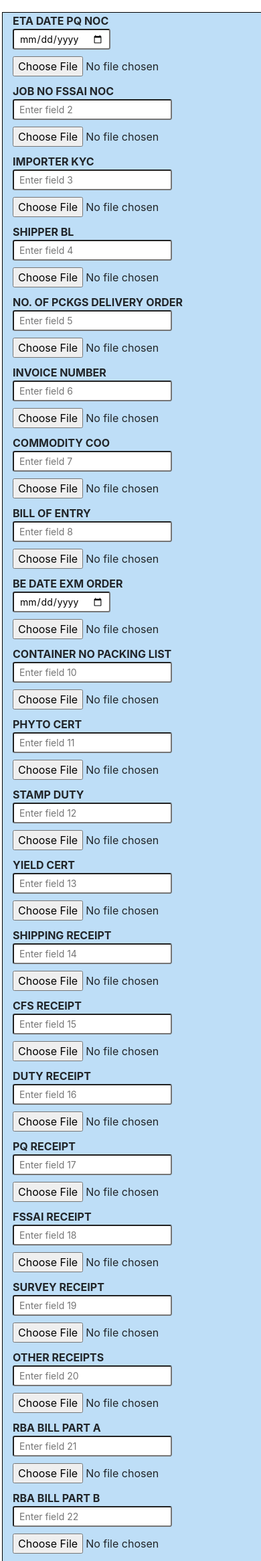
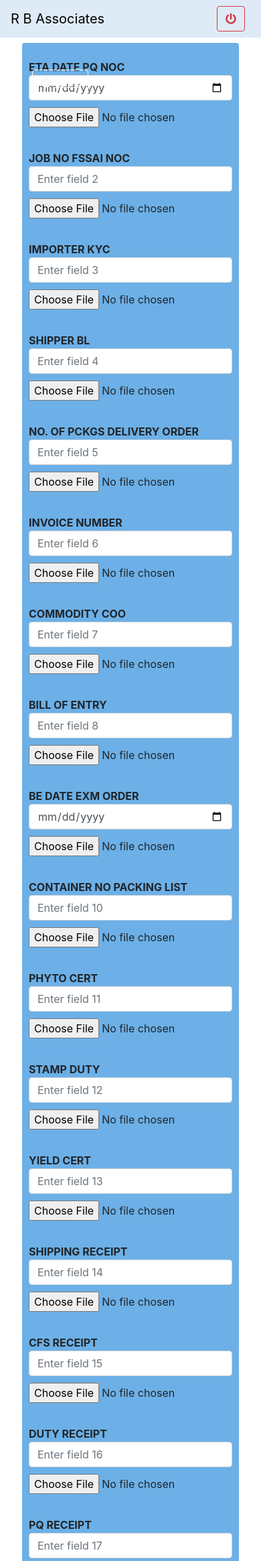
Before and after one commit to Ashutosh-Choubey/File-Mangaer, a Flask app: page /upload in a window 390 px wide. Shown: the top 2330 px of the page at 67% size. Run offline with Flask 2, Linux system fonts and the light colour scheme; the visitor is signed in with stand-in values (Sample User, id 1); parts of the project's set-up code (start-up, migrations or seed data) failed here and were passed over; some libraries are stand-ins or nearby versions.

Commit message:
upload page changes

```diff
--- a/templates/upload.html
+++ b/templates/upload.html
@@ -10,75 +10,67 @@
 
 </head>
 <body>
-<form class="form-inline mt-3 ml-3" method="POST" enctype="multipart/form-data">
-    <div class="conatiner" style="margin:2px">
-        <div class="row " style="border: 1px solid black;background-color: #b9dbf7ea;">
-            <div class="col-sm-4">
-                    <b>ETA DATE PQ NOC</b><br>
-                    <input type=date class="form form-control-sm" placeholder="Enter field 1"name='f1'>
-                    <input type="file"class="  form-control-file-sm" accept="application/pdf,image/jpg"style="margin-top:10px;margin-bottom:10px;" name="d01" ><br>
-                    <b>JOB NO FSSAI NOC</b><br> <input type=text class="form form-control-sm" placeholder="Enter field 2"name='f2'>
-                    <input type="file"class="  form-control-file-sm" accept="application/pdf,image/jpg"style="margin-top:10px;margin-bottom:10px;" name="d02" ><br>
-                    <b>IMPORTER KYC</b><br> <input type=text class="form form-control-sm" placeholder="Enter field 3"name='f3'>
-                    <input type="file"class="  form-control-file-sm" accept="application/pdf,image/jpg"style="margin-top:10px;margin-bottom:10px;" name="d03" ><br>
-                    <b>SHIPPER BL</b><br> <input type=text class="form form-control-sm" placeholder="Enter field 4"name='f4'>
-                    <input type="file"class="  form-control-file-sm" accept="application/pdf,image/jpg"style="margin-top:10px;margin-bottom:10px;" name="d04" ><br>
-                    <b>NO. OF PCKGS DELIVERY ORDER</b><br> <input type=text class="form form-control-sm" placeholder="Enter field 5"name='f5'>
-                    <input type="file"class="  form-control-file-sm" accept="application/pdf,image/jpg"style="margin-top:10px;margin-bottom:10px;" name="d05" ><br>
-                    <b>INVOICE NUMBER</b><br> <input type=text class="form form-control-sm" placeholder="Enter field 6"name='f6'>
-                    <input type="file"class="  form-control-file-sm" accept="application/pdf,image/jpg"style="margin-top:10px;margin-bottom:10px;" name="d06" ><br>
-                    <b>COMMODITY COO</b><br> <input type=text class="form form-control-sm" placeholder="Enter field 7"name='f7'>
-                    <input type="file"class="  form-control-file-sm" accept="application/pdf,image/jpg"style="margin-top:10px;margin-bottom:10px;" name="d07" ><br>
-                    <b>BILL OF ENTRY</b><br> <input type=text class="form form-control-sm" placeholder="Enter field 8"name='f8'>
-                    <input type="file"class="  form-control-file-sm" accept="application/pdf,image/jpg"style="margin-top:10px;margin-bottom:10px;" name="d08" ><br>
+    <form method="POST" action="">
+        <nav class=" navbar navbar-expand-lg fixed-top " style="background-color: #dbeaf6ea;">
+          <a class="navbar-brand" href="#">R B Associates</a>
+          <button class="ml-auto mr-2 btn btn-outline-danger" name='logout'><i class="fas fa-power-off"></i></button>
+        </nav>
+    </form>
+    <div class="row mt-3">
+    <div class="col-sm-3"></div>
+    <div class="col-sm-5 d-flex justify-content-center m-5 rounded" style="background-color:  #6cb0e7;">
+        <form class="form-row mt-4" method="POST" enctype="multipart/form-data">
+            <div class="form-group">
+                <b>ETA DATE PQ NOC</b><br><input type=date class="form form-control" placeholder="Enter field 1"name='f1'>
+                <input type="file"class="  form-control-file" accept="application/pdf,image/jpg"style="margin-top:10px;margin-bottom:10px;" name="d01" ><br>
+                <b>JOB NO FSSAI NOC</b><br> <input type=text class="form form-control" placeholder="Enter field 2"name='f2'>
+                <input type="file"class="  form-control-file" accept="application/pdf,image/jpg"style="margin-top:10px;margin-bottom:10px;" name="d02" ><br>
+                <b>IMPORTER KYC</b><br> <input type=text class="form form-control" placeholder="Enter field 3"name='f3'>
+                <input type="file"class="  form-control-file" accept="application/pdf,image/jpg"style="margin-top:10px;margin-bottom:10px;" name="d03" ><br>
+                <b>SHIPPER BL</b><br> <input type=text class="form form-control" placeholder="Enter field 4"name='f4'>
+                <input type="file"class="  form-control-file" accept="application/pdf,image/jpg"style="margin-top:10px;margin-bottom:10px;" name="d04" ><br>
+                <b>NO. OF PCKGS DELIVERY ORDER</b><br> <input type=text class="form form-control" placeholder="Enter field 5"name='f5'>
+                <input type="file"class="  form-control-file" accept="application/pdf,image/jpg"style="margin-top:10px;margin-bottom:10px;" name="d05" ><br>
+                <b>INVOICE NUMBER</b><br> <input type=text class="form form-control" placeholder="Enter field 6"name='f6'>
+                <input type="file"class="  form-control-file" accept="application/pdf,image/jpg"style="margin-top:10px;margin-bottom:10px;" name="d06" ><br>
+                <b>COMMODITY COO</b><br> <input type=text class="form form-control" placeholder="Enter field 7"name='f7'>
+                <input type="file"class="  form-control-file" accept="application/pdf,image/jpg"style="margin-top:10px;margin-bottom:10px;" name="d07" ><br>
+                <b>BILL OF ENTRY</b><br> <input type=text class="form form-control" placeholder="Enter field 8"name='f8'>
+                <input type="file"class="  form-control-file" accept="application/pdf,image/jpg"style="margin-top:10px;margin-bottom:10px;" name="d08" ><br>
+                <b>BE DATE EXM ORDER</b><br> <input type=date class="form form-control" placeholder="Enter field 9"name='f9'>
+                <input type="file"class="  form-control-file" accept="application/pdf,image/jpg"style="margin-top:10px;margin-bottom:10px;" name="d09" ><br>
+                <b>CONTAINER NO PACKING LIST</b><br> <input type=text class="form form-control" placeholder="Enter field 10"name='f10'>
+                <input type="file"class="  form-control-file" accept="application/pdf,image/jpg"style="margin-top:10px;margin-bottom:10px;" name="d10"><br>
+                <b> PHYTO CERT</b><br> <input type=text class="form form-control" placeholder="Enter field 11"name='f11'>
+                <input type="file"class="  form-control-file" accept="application/pdf,image/jpg"style="margin-top:10px;margin-bottom:10px;" name="d11"><br>
+                <b>STAMP DUTY</b><br> <input type=text class="form form-control" placeholder="Enter field 12"name='f12'>
+                <input type="file"class="  form-control-file" accept="application/pdf,image/jpg"style="margin-top:10px;margin-bottom:10px;" name="d12"><br>
+                <b>YIELD CERT</b><br> <input type=text class="form form-control" placeholder="Enter field 13"name='f13'>
+                <input type="file"class="  form-control-file" accept="application/pdf,image/jpg"style="margin-top:10px;margin-bottom:10px;" name="d13"><br>
+                <b>SHIPPING RECEIPT</b><br> <input type=text class="form form-control" placeholder="Enter field 14"name='f14'>
+                <input type="file"class="  form-control-file" accept="application/pdf,image/jpg"style="margin-top:10px;margin-bottom:10px;" name="d14" ><br>
+                <b>CFS RECEIPT</b><br> <input type=text class="form form-control" placeholder="Enter field 15"name='f15'>
+                <input type="file"class="  form-control-file" accept="application/pdf,image/jpg"style="margin-top:10px;margin-bottom:10px;" name="d15" ><br>
+                <b>DUTY RECEIPT</b><br> <input type=text class="form form-control" placeholder="Enter field 16"name='f16'>
+                <input type="file"class="  form-control-file" accept="application/pdf,image/jpg"style="margin-top:10px;margin-bottom:10px;" name="d16" >    <br>
+                <b>PQ RECEIPT</b><br> <input type=text class="form form-control" placeholder="Enter field 17"name='f17'>
+                <input type="file"class="  form-control-file" accept="application/pdf,image/jpg"style="margin-top:10px;margin-bottom:10px;" name="d17"><br>
+                <b>FSSAI RECEIPT</b><br> <input type=text class="form form-control" placeholder="Enter field 18"name='f18'>
+                <input type="file"class="  form-control-file" accept="application/pdf,image/jpg"style="margin-top:10px;margin-bottom:10px;" name="d18"><br>
+                <b>SURVEY RECEIPT</b><br> <input type=text class="form form-control" placeholder="Enter field 19"name='f19'>
+                <input type="file"class="  form-control-file" accept="application/pdf,image/jpg"style="margin-top:10px;margin-bottom:10px;" name="d19"><br>
+                <b>OTHER RECEIPTS</b><br> <input type=text class="form form-control" placeholder="Enter field 20"name='f20'>
+                <input type="file"class="  form-control-file" accept="application/pdf,image/jpg"style="margin-top:10px;margin-bottom:10px;" name="d20"><br>
+                <b>RBA BILL PART A</b><br> <input type=text class="form form-control" placeholder="Enter field 21"name='f21'>
+                <input type="file"class="  form-control-file" accept="application/pdf,image/jpg"style="margin-top:10px;margin-bottom:10px;" name="d21"><br>
+                <b>RBA BILL PART B</b><br> <input type=text class="form form-control" placeholder="Enter field 22"name='f22'>
+                <input type="file"class="  form-control-file" accept="application/pdf,image/jpg"style="margin-top:10px;margin-bottom:10px;" name="d22"><br>
+                <center><button type="Submit" class="btn  btn-outline-light mb-1 bold" value="Upload" name='Upload'><i class="fa fa-upload" aria-hidden="true"> <U>Upload</U></i></button></center>
+                <button class="btn btn-outline-light"style="position: absolute;left: 15px;top: 40px;" ><i class='fas fa-arrow-alt-circle-left' aria-hidden="true"></i> <u>Back</u></button>
             </div>
-
-            <div class="col-sm-4" >
-                    <b>BE DATE EXM ORDER</b><br> <input type=date class="form form-control-sm" placeholder="Enter field 9"name='f9'>
-                    <input type="file"class="  form-control-file-sm" accept="application/pdf,image/jpg"style="margin-top:10px;margin-bottom:10px;" name="d09" ><br>
-                    <b>CONTAINER NO PACKING LIST</b><br> <input type=text class="form form-control-sm" placeholder="Enter field 10"name='f10'>
-                    <input type="file"class="  form-control-file-sm" accept="application/pdf,image/jpg"style="margin-top:10px;margin-bottom:10px;" name="d10"><br>
-                    <b> PHYTO CERT</b><br> <input type=text class="form form-control-sm" placeholder="Enter field 11"name='f11'>
-                    <input type="file"class="  form-control-file-sm" accept="application/pdf,image/jpg"style="margin-top:10px;margin-bottom:10px;" name="d11"><br>
-                    <b>STAMP DUTY</b><br> <input type=text class="form form-control-sm" placeholder="Enter field 12"name='f12'>
-                    <input type="file"class="  form-control-file-sm" accept="application/pdf,image/jpg"style="margin-top:10px;margin-bottom:10px;" name="d12"><br>
-                    <b>YIELD CERT</b><br> <input type=text class="form form-control-sm" placeholder="Enter field 13"name='f13'>
-                    <input type="file"class="  form-control-file-sm" accept="application/pdf,image/jpg"style="margin-top:10px;margin-bottom:10px;" name="d13"><br>
-                    <b>SHIPPING RECEIPT</b><br> <input type=text class="form form-control-sm" placeholder="Enter field 14"name='f14'>
-                    <input type="file"class="  form-control-file-sm" accept="application/pdf,image/jpg"style="margin-top:10px;margin-bottom:10px;" name="d14" ><br>
-                    <b>CFS RECEIPT</b><br> <input type=text class="form form-control-sm" placeholder="Enter field 15"name='f15'>
-                    <input type="file"class="  form-control-file-sm" accept="application/pdf,image/jpg"style="margin-top:10px;margin-bottom:10px;" name="d15" ><br>
-                    <b>DUTY RECEIPT</b><br> <input type=text class="form form-control-sm" placeholder="Enter field 16"name='f16'>
-                    <input type="file"class="  form-control-file-sm" accept="application/pdf,image/jpg"style="margin-top:10px;margin-bottom:10px;" name="d16" ><br>
-            </div>
-
-            <div class="col-sm-4">
-
-                    <b>PQ RECEIPT</b><br> <input type=text class="form form-control-sm" placeholder="Enter field 17"name='f17'>
-                    <input type="file"class="  form-control-file-sm" accept="application/pdf,image/jpg"style="margin-top:10px;margin-bottom:10px;" name="d17"><br>
-                    <b>FSSAI RECEIPT</b><br> <input type=text class="form form-control-sm" placeholder="Enter field 18"name='f18'>
-                    <input type="file"class="  form-control-file-sm" accept="application/pdf,image/jpg"style="margin-top:10px;margin-bottom:10px;" name="d18"><br>
-                    <b>SURVEY RECEIPT</b><br> <input type=text class="form form-control-sm" placeholder="Enter field 19"name='f19'>
-                    <input type="file"class="  form-control-file-sm" accept="application/pdf,image/jpg"style="margin-top:10px;margin-bottom:10px;" name="d19"><br>
-                    <b>OTHER RECEIPTS</b><br> <input type=text class="form form-control-sm" placeholder="Enter field 20"name='f20'>
-                    <input type="file"class="  form-control-file-sm" accept="application/pdf,image/jpg"style="margin-top:10px;margin-bottom:10px;" name="d20"><br>
-                    <b>RBA BILL PART A</b><br> <input type=text class="form form-control-sm" placeholder="Enter field 21"name='f21'>
-                    <input type="file"class="  form-control-file-sm" accept="application/pdf,image/jpg"style="margin-top:10px;margin-bottom:10px;" name="d21"><br>
-                    <b>RBA BILL PART B</b><br> <input type=text class="form form-control-sm" placeholder="Enter field 22"name='f22'>
-                    <input type="file"class="  form-control-file-sm" accept="application/pdf,image/jpg"style="margin-top:10px;margin-bottom:10px;" name="d22"><br>
-                    <input type="checkbox"  name="f23" placeholder="pending"> Pending<br>
-                    <input type="checkbox"  value="Delayed" name="f24"> Delayed
-            </div>
-        </div>
-
-    <div class="row mt-2">
-        <div class="col-sm-4"></div>
-        <div class="col-sm-4">
-                <center><input type="Submit" class="btn  btn-primary mb-3" value="Upload" name='Upload' ></center>
-        </div>
-        </div>
+        </form>
     </div>
-
-
-
-</form>
+    <div class="col-sm-2"></div>
+</div>
+</body>
+</html>
```
